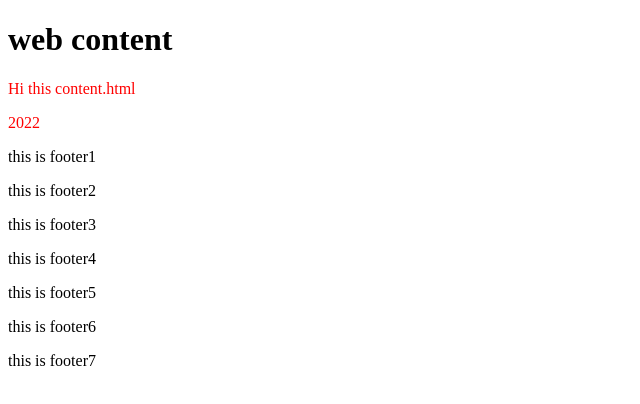
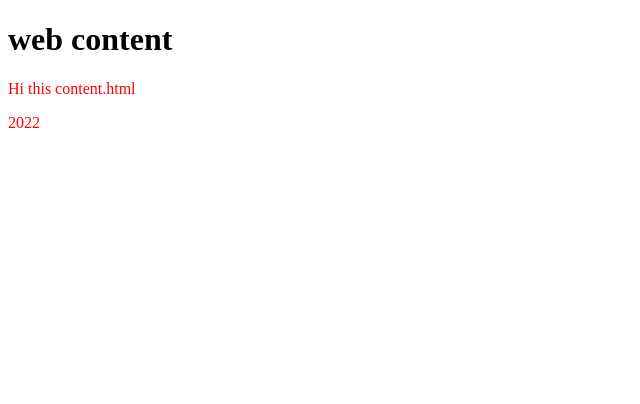
Before and after one commit to guliashvili85/guru, a plain HTML site: page index.html in a window 1280 px wide. Shown: the whole page, without its empty margins (0-640 px from the left). Drawn offline with nearby package versions, Linux system fonts and the light colour scheme.

Commit message:
feature 2 changes

```diff
--- a/index.html
+++ b/index.html
@@ -8,6 +8,7 @@
     <link rel="stylesheet" href="style.css">
     <script src="https://ajax.googleapis.com/ajax/libs/jquery/3.5.1/jquery.min.js"></script>
     <script src="main.js"></script>
+    <script srec"fature/2.js></script>
 </head>
 <body>
     <h1 class="webContent">web content</h1>
@@ -15,15 +16,9 @@
     <h2>mobile content</h2>
     </div>
     <footer>
-          <p>this is footer1</p>
-          <p>this is footer2</p>
-          <p>this is footer3</p>
-          <p>this is footer4</p>
-          <p>this is footer5</p>
-          <p>this is footer6</p>
-          <p>this is footer7</p>
     </footer>
     <script >
+        var feature2="this is feature/2 code"
         var i = new Date();
         var a= new Date();
         var b = new Date();
```
